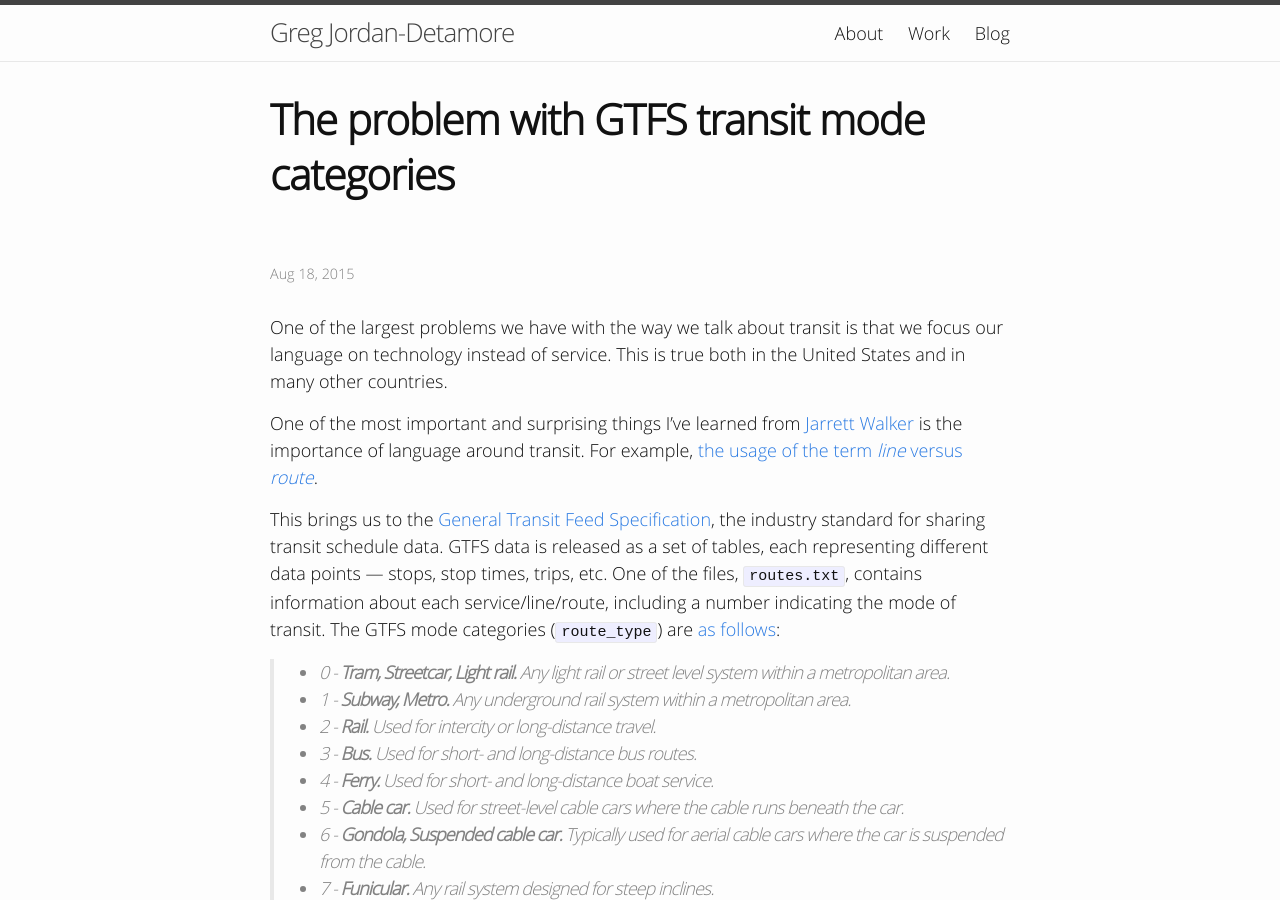
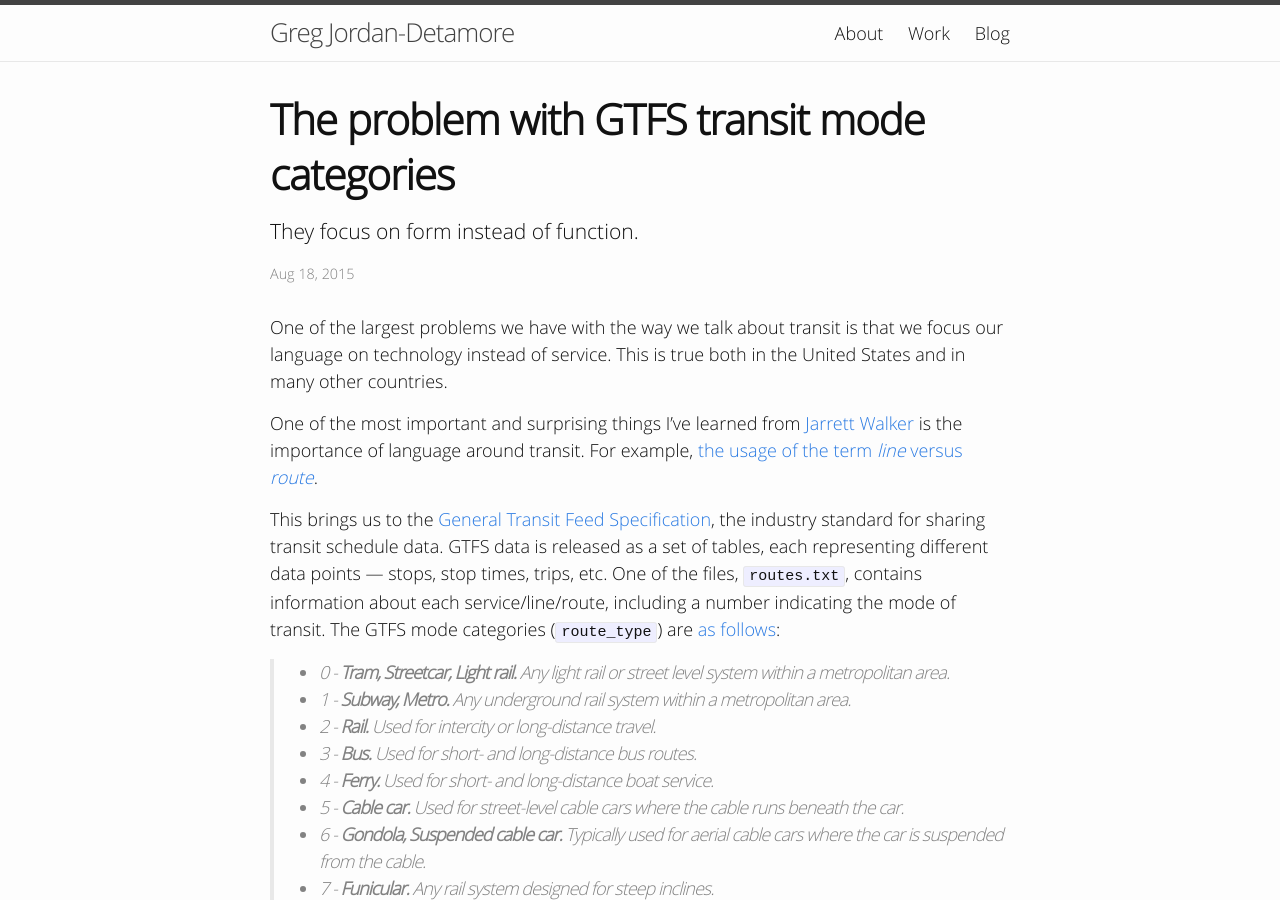
Before and after one commit to gregjd/gregjd.github.io, a Jekyll site: the page built from _posts/2015-08-18-problem-gtfs-modes.md, in a window 1280 px wide and 900 px high. Built offline with Jekyll 4.4.1, drawn with Linux system fonts in a browser that asks for light colours; comment, search, counter and statistics services are not loaded.

Commit message:
Add post description

```diff
--- a/_posts/2015-08-18-problem-gtfs-modes.md
+++ b/_posts/2015-08-18-problem-gtfs-modes.md
@@ -1,5 +1,6 @@
 ---
 title: The problem with GTFS transit mode categories
+description: They focus on form instead of function.
 layout: post
 ---
 
```
